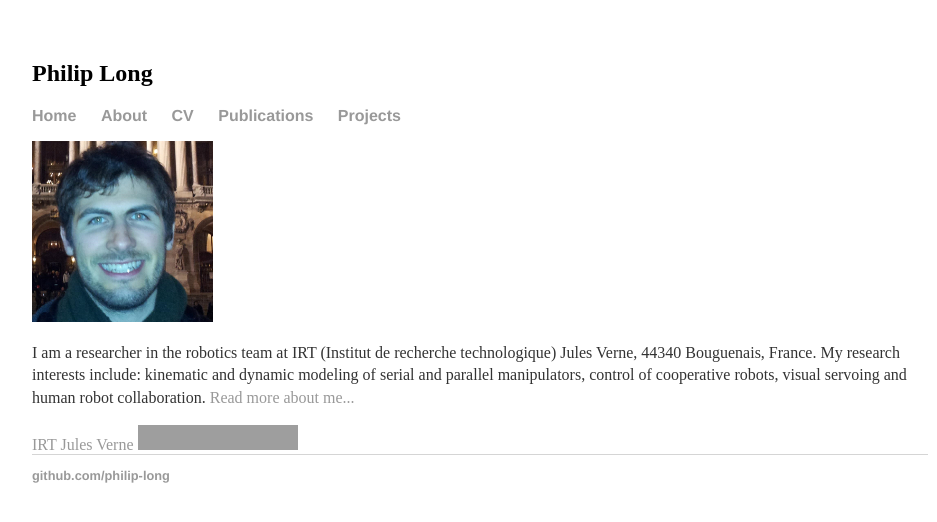
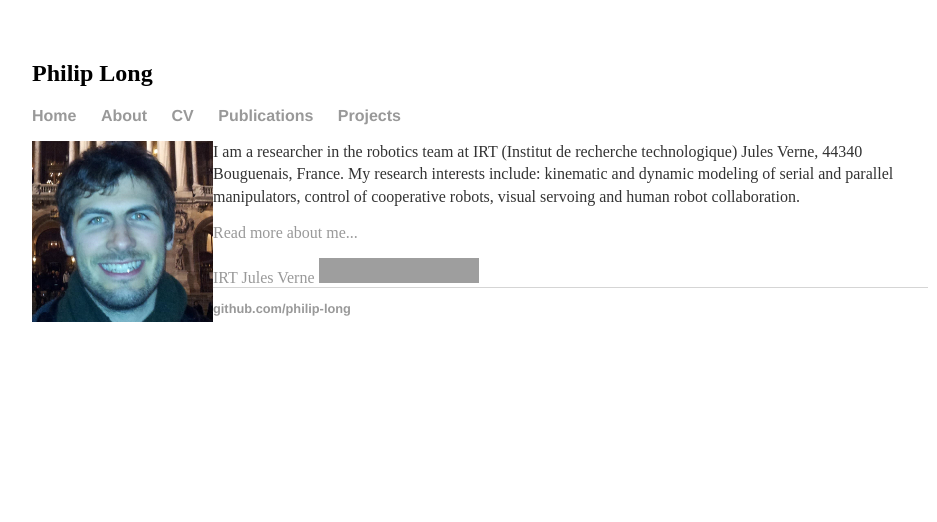
Before and after one commit to philip-long/philip-long.github.io, a Jekyll site: the page built from index.html, in a window 1280 px wide. Shown: the top 522 px of the page, without its empty margins (160-1097 px from the left). Built offline with Jekyll 4.4.1, drawn with Linux system fonts in a browser that asks for light colours; grey boxes are pictures that could not be loaded.

Commit message:
update to description

```diff
--- a/index.html
+++ b/index.html
@@ -3,10 +3,14 @@ layout: default
 title: Philip Long, PhD, Roboticist
 ---
 <div class="blurb">
-    <img src="./images/Philip_Long2.png.jpeg" alt="my_photo">
 
-	<p>I am a researcher in the robotics team at IRT (Institut de recherche technologique) Jules Verne, 44340 Bouguenais, France.
+
+<p>
+<img src="./images/Philip_Long2.png.jpeg" alt="my_photo" style="float: left;" />
+I am a researcher in the robotics team at IRT (Institut de recherche technologique) Jules Verne, 44340 Bouguenais, France.
        My research interests include: kinematic and dynamic modeling of serial and parallel manipulators, control of cooperative robots, visual servoing and human robot collaboration.
+</p>
+
 
         <a href="/about">Read more about me...</a></p>
 
```
